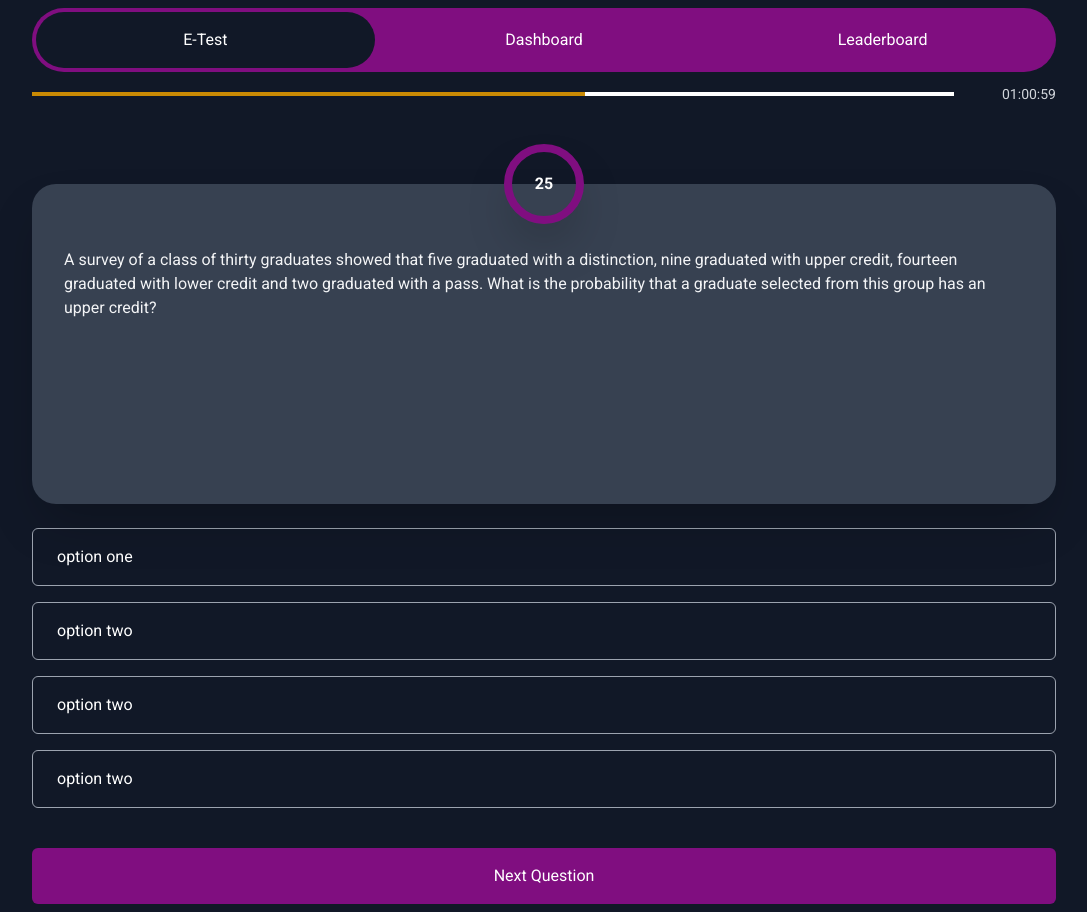
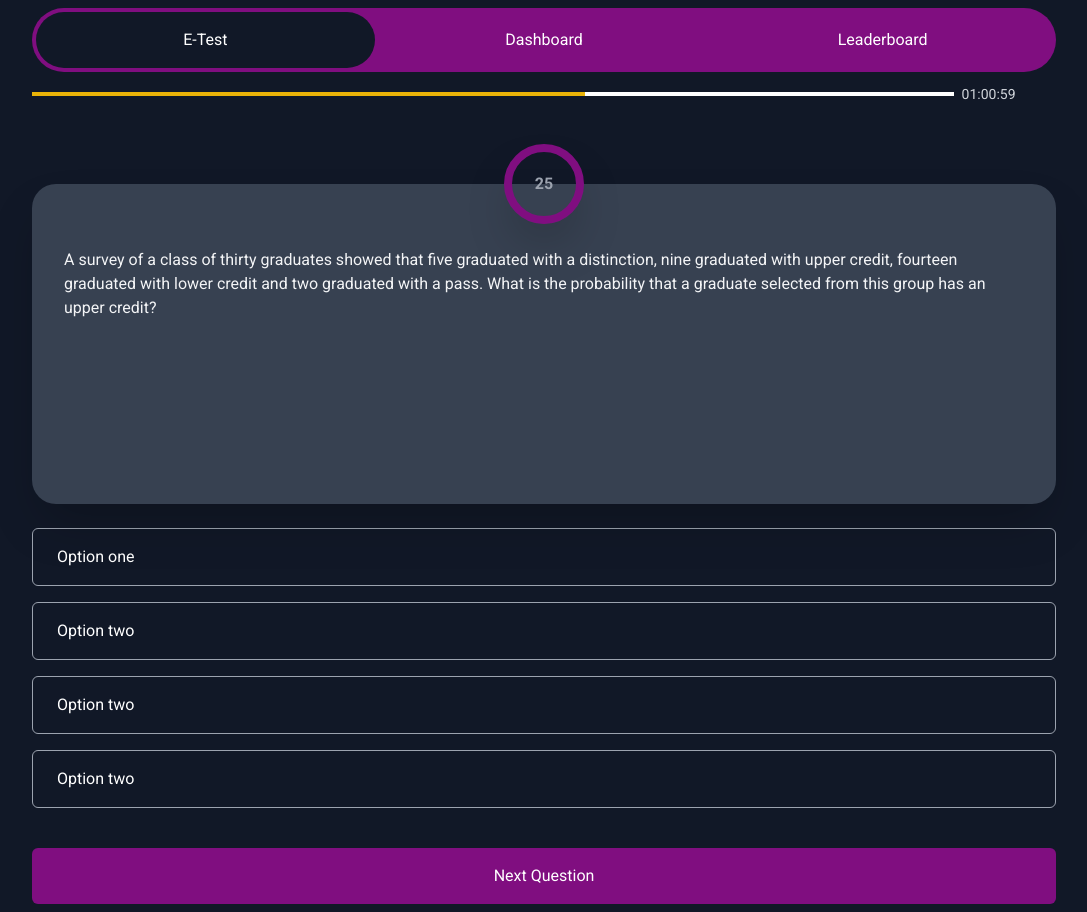
Before and after one commit to EDOHWARES/bsg, a React (Vite) app in the folder client/: page /etest in a window 1280 px wide. Shown: the whole page, without its empty margins (96-1183 px from the left). Built offline with nearby package versions, Linux system fonts and the light colour scheme.

Commit message:
clickable options

```diff
--- /dev/null
+++ b/client/src/components/MathCalculator/Calculator.jsx
@@ -0,0 +1,9 @@
+import React from 'react'
+
+const Calculator = () => {
+  return (
+    <div>Calculator</div>
+  )
+}
+
+export default Calculator
--- a/client/src/pages/QuizPage/QuizPage.jsx
+++ b/client/src/pages/QuizPage/QuizPage.jsx
@@ -1,24 +1,28 @@
-import React from 'react'
+import React, { useState } from 'react'
 
 const QuizPage = () => {
+
+    const [navState, setNavState] = useState('etest');
+    const [option, setOption] = useState('');
+
   return (
-    <section className='py-2 bg-gray-900 h-fit w-full absolute left-0'>
-        <div className='cont w-[80%] mx-auto'>
+    <section className='py-2 bg-gray-900 min-h-screen h-fit w-full absolute left-0'>
+        <div className='cont w-[95%] md:w-[80%] mx-auto'>
             <nav className='w-full mb-3'>
                 <ul className='grid grid-cols-3 text-center items-center bg-[#800e80] justify-between p-1 h-[3rem] md:h-[4rem] rounded-full text-white'>
-                    <li className="etest bg-gray-900 rounded-full h-full flex items-center justify-center cursor-pointer">E-Test</li>
-                    <li className='dashboard'>Dashboard</li>
-                    <li className='leaderboard'>Leaderboard</li>
+                    <li onClick={() => setNavState('etest')} className={`etest hover:bg-gray-900 ${navState == 'etest' ? 'bg-gray-900' : ''} rounded-full h-full flex items-center justify-center cursor-pointer duration-500`}>E-Test</li>
+                    <li onClick={() => setNavState('dashboard')} className={`dashboard hover:bg-gray-900 ${navState == 'dashboard' ? 'bg-gray-900' : ''} rounded-full h-full flex items-center justify-center cursor-pointer duration-500`}>Dashboard</li>
+                    <li onClick={() => setNavState('leaderboard')} className={`leaderboard hover:bg-gray-900 ${navState == 'leaderboard' ? 'bg-gray-900' : ''} rounded-full h-full flex items-center justify-center cursor-pointer duration-500`}>Leaderboard</li>
                 </ul>
             </nav>
-            <div className="total-timer w-full flex items-center justify-between mb-20 text-gray-300 gap-4">
+            <div className="total-timer w-full flex items-center mb-20 text-gray-300 gap-2">
                 <p className='w-[90%] h-[.2rem] bg-white '>
-                    <p className='bg-yellow-600 h-full w-[60%]'></p>
+                    <p className='bg-yellow-500 h-full w-[60%]'></p>
                 </p>
                 <p className='text-sm'>01:00:59</p>
             </div>
-            <div className="question-box w-full h-[20rem] bg-gray-700 shadow-2xl rounded-3xl relative mb-6 py-16 px-4 text-gray-100 md:px-8">
-                <div className=" absolute top-[-2.5rem] transform -translate-x-1/2 left-1/2 shadow-2xl bg-gray-900 text-white font-bold flex items-center justify-center counter w-[5rem] h-[5rem] rounded-full bg-transparent border-8 border-[#800e80]">25</div>
+            <div className="question-box w-full h-fit md:h-[20rem] bg-gray-700 shadow-2xl rounded-3xl relative mb-6 py-16 px-4 text-gray-100 md:px-8">
+                <div className=" absolute top-[-2.5rem] transform -translate-x-1/2 left-1/2 shadow-2xl bg-gray-900 text-gray-400 font-bold flex items-center justify-center counter w-[5rem] h-[5rem] rounded-full bg-transparent border-8 border-[#800e80]">25</div>
                 <p>A survey of a class of thirty graduates showed that five graduated with a
  distinction, nine graduated with upper credit, fourteen graduated with lower
  credit and two graduated with a pass. What is the probability that a graduate
@@ -26,13 +30,13 @@ const QuizPage = () => {
             </div>
             <div className="options">
                 <ul className='flex flex-col space-y-4'>
-                    <li className='w-full border border-gray-400 rounded-md px-4 md:px-6 py-4 text-white'>option one</li>
-                    <li className='w-full border border-gray-400 rounded-md px-4 md:px-6 py-4 text-white'>option two</li>
-                    <li className='w-full border border-gray-400 rounded-md px-4 md:px-6 py-4 text-white'>option two</li>
-                    <li className='w-full border border-gray-400 rounded-md px-4 md:px-6 py-4 text-white'>option two</li>
+                    <li onClick={() => setOption('option1')} className={`w-full border border-gray-400 rounded-md px-4 md:px-6 py-4 text-white hover:scale-95 hover:border-yellow-500 duration-500 cursor-pointer ${option == 'option1' ? 'font-bold text-yellow-500 border-yellow-500' : ''}`}>Option one</li>
+                    <li onClick={() => setOption('option2')} className={`w-full border border-gray-400 rounded-md px-4 md:px-6 py-4 text-white hover:scale-95 duration-500 cursor-pointer hover:border-yellow-500 ${option == 'option2' ? 'font-bold text-yellow-500 border-yellow-500' : ''}`}>Option two</li>
+                    <li onClick={() => setOption('option3')} className={`w-full border border-gray-400 rounded-md px-4 md:px-6 py-4 text-white hover:scale-95 duration-500 cursor-pointer hover:border-yellow-500 ${option == 'option3' ? 'font-bold text-yellow-500 border-yellow-500' : ''}`}>Option two</li>
+                    <li onClick={() => setOption('option4')} className={`w-full border border-gray-400 rounded-md px-4 md:px-6 py-4 text-white hover:scale-95 duration-500 cursor-pointer hover:border-yellow-500 ${option == 'option4' ? 'font-bold text-yellow-500 border-yellow-500' : ''}`}>Option two</li>
                 </ul>
             </div>
-            <button className="next bg-[#800e80] w-full px-4 py-4 rounded-md text-white mt-10">Next Question</button>
+            <button className="next bg-[#800e80] hover:bg-[#5e135e] w-full px-4 py-4 rounded-md text-white mt-10 duration-500">Next Question</button>
         </div>
     </section>
   )
```
